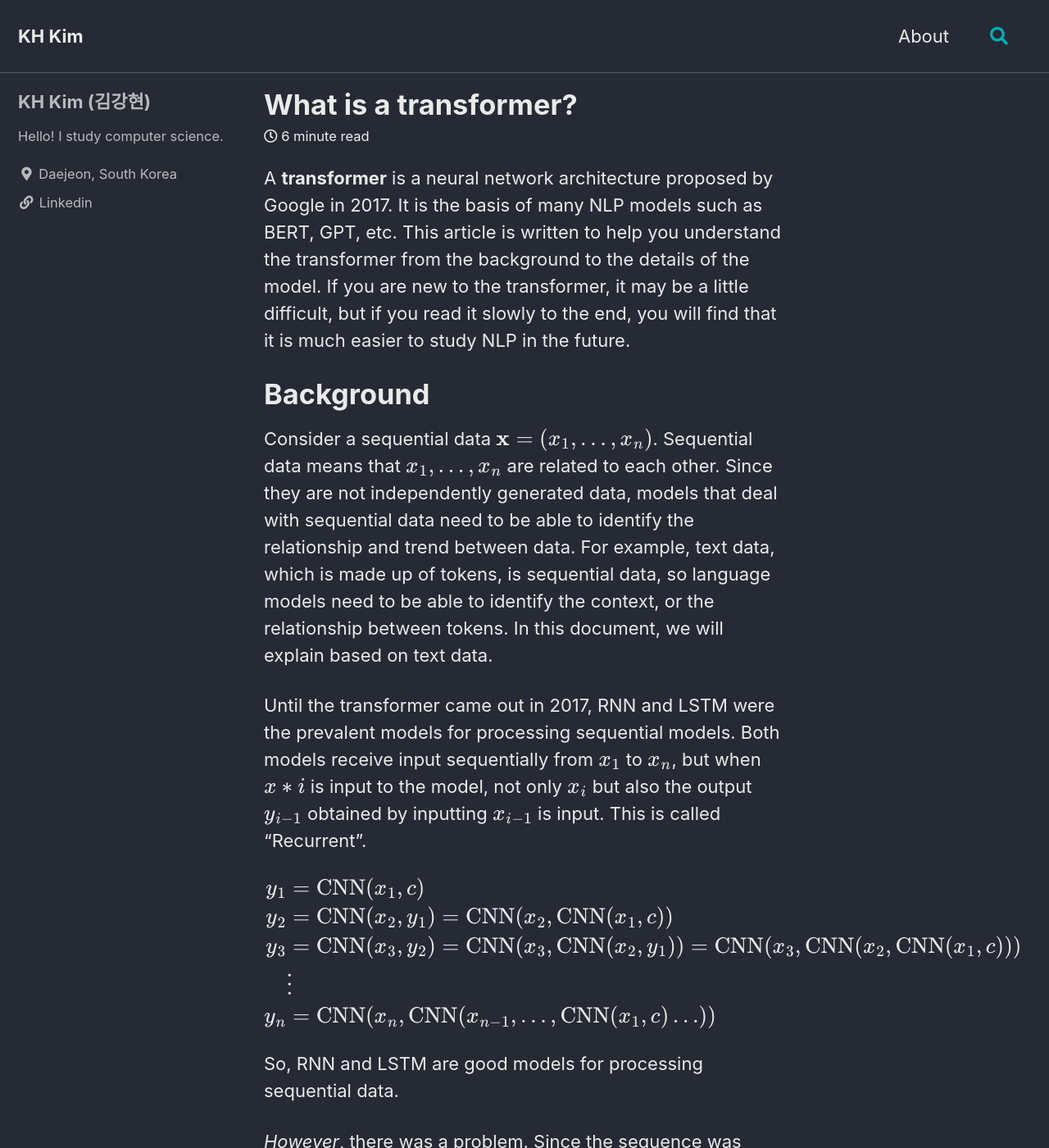
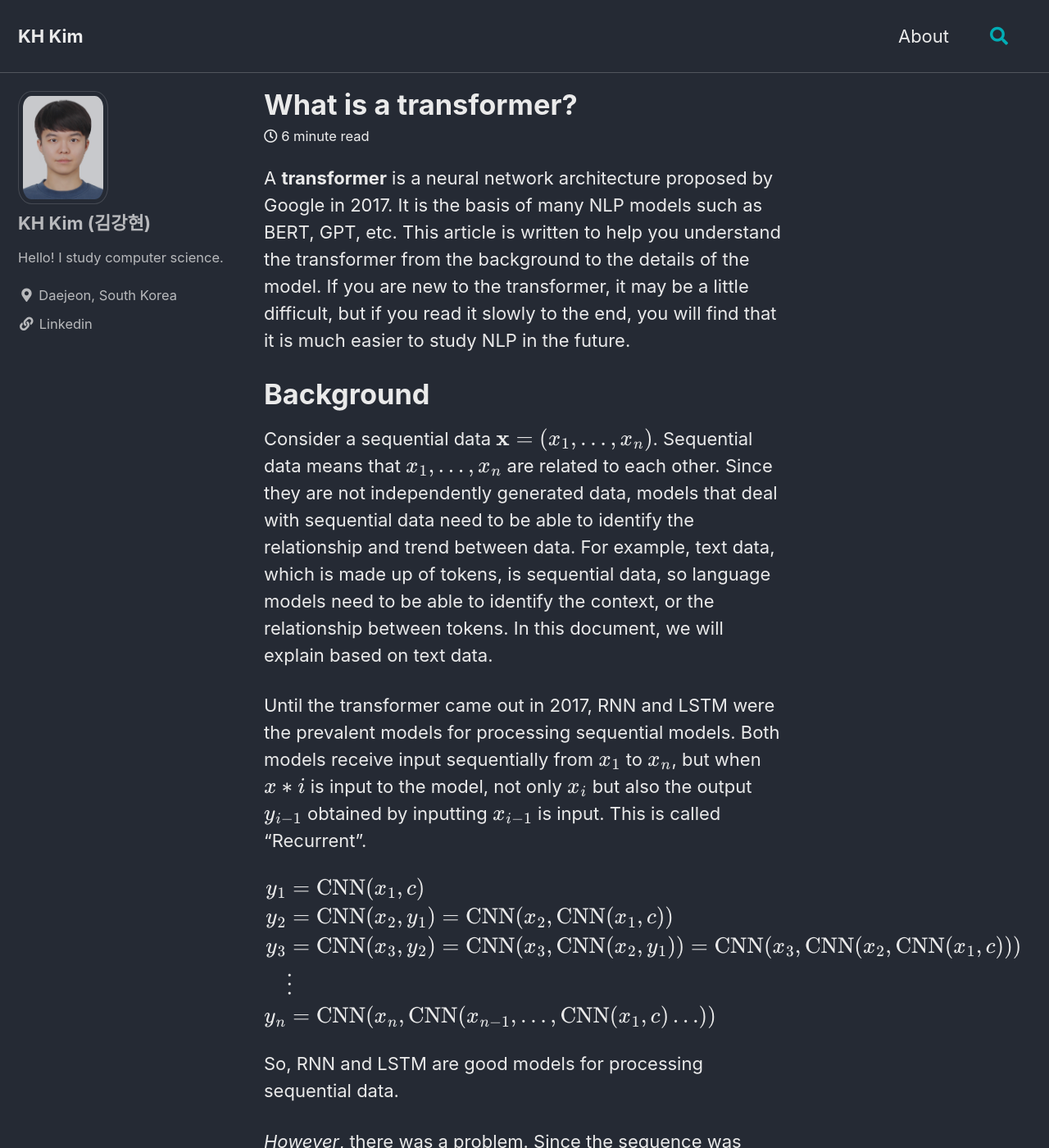
Before and after one commit to KAIST19/KAIST19.github.io, a Jekyll site: the page built from docs/_posts/2023-08-24-Understanding-Attention-and-Transformer.markdown, in a window 1280 px wide and 1400 px high. Shown: the whole window at 82% size. Built offline with Jekyll 4.4.1, drawn with Linux system fonts in a browser that asks for light colours; cached includes are drawn as plain includes; formulas are drawn with MathJax 3; comment, search, counter and statistics services are not loaded.

Commit message:
profile picture added

```diff
--- a/docs/_config.yml
+++ b/docs/_config.yml
@@ -104,7 +104,7 @@
 # Site Author
 author:
   name: "KH Kim (김강현)"
-  avatar: # path of avatar image, e.g. "/assets/images/bio-photo.jpg"
+  avatar: /assets/img/id_photo.jpg # path of avatar image, e.g. "/assets/images/bio-photo.jpg"
   bio: "Hello! I study computer science."
   location: "Daejeon, South Korea"
   email:
--- a/docs/_posts/2023-08-24-Understanding-Attention-and-Transformer.markdown
+++ b/docs/_posts/2023-08-24-Understanding-Attention-and-Transformer.markdown
@@ -1,6 +1,5 @@
 ---
 title: "What is a transformer?"
-date: 2023-08-24 14:15:56 +0900
 categories: NLP
 ---
 
--- a/docs/_sass/minimal-mistakes/_sidebar.scss
+++ b/docs/_sass/minimal-mistakes/_sidebar.scss
@@ -135,7 +135,7 @@
 
   img {
     max-width: 110px;
-    border-radius: 50%;
+    border-radius: 15%;
 
     @include breakpoint($large) {
       padding: 5px;
```
Also changed, not shown: docs/assets/img/id_photo.jpg (added), 1 other file.
